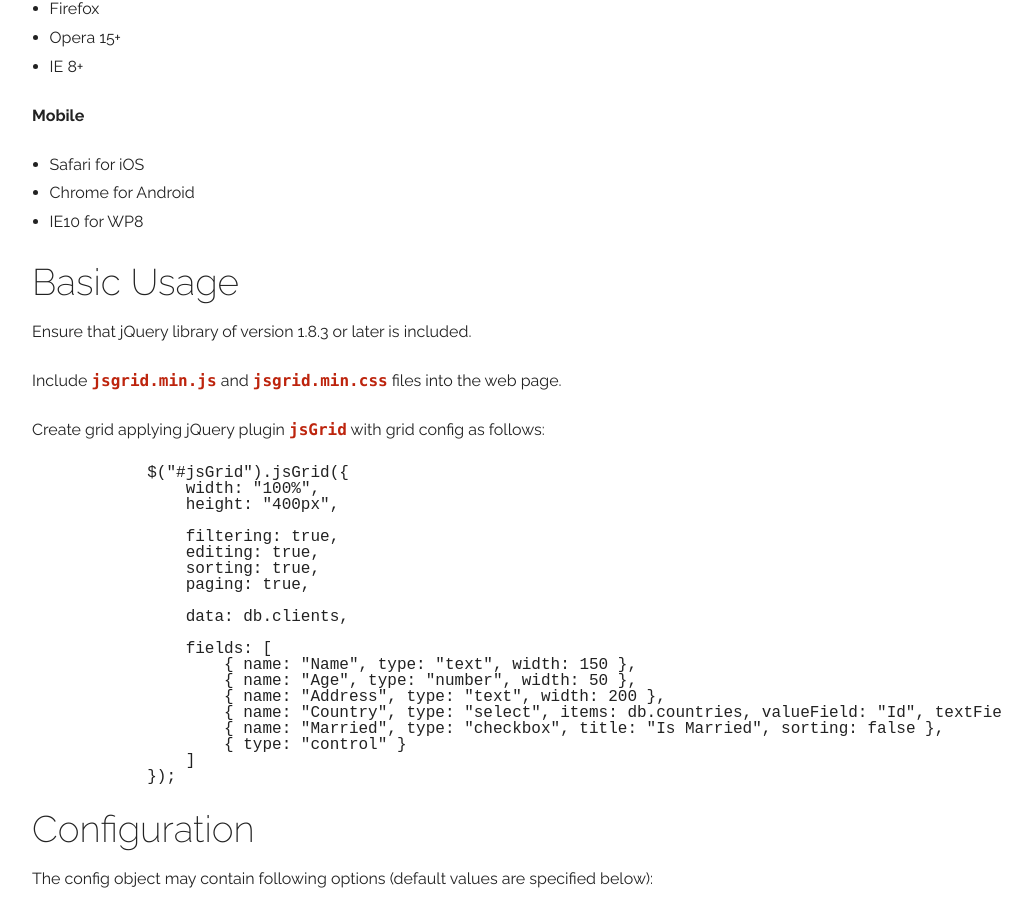
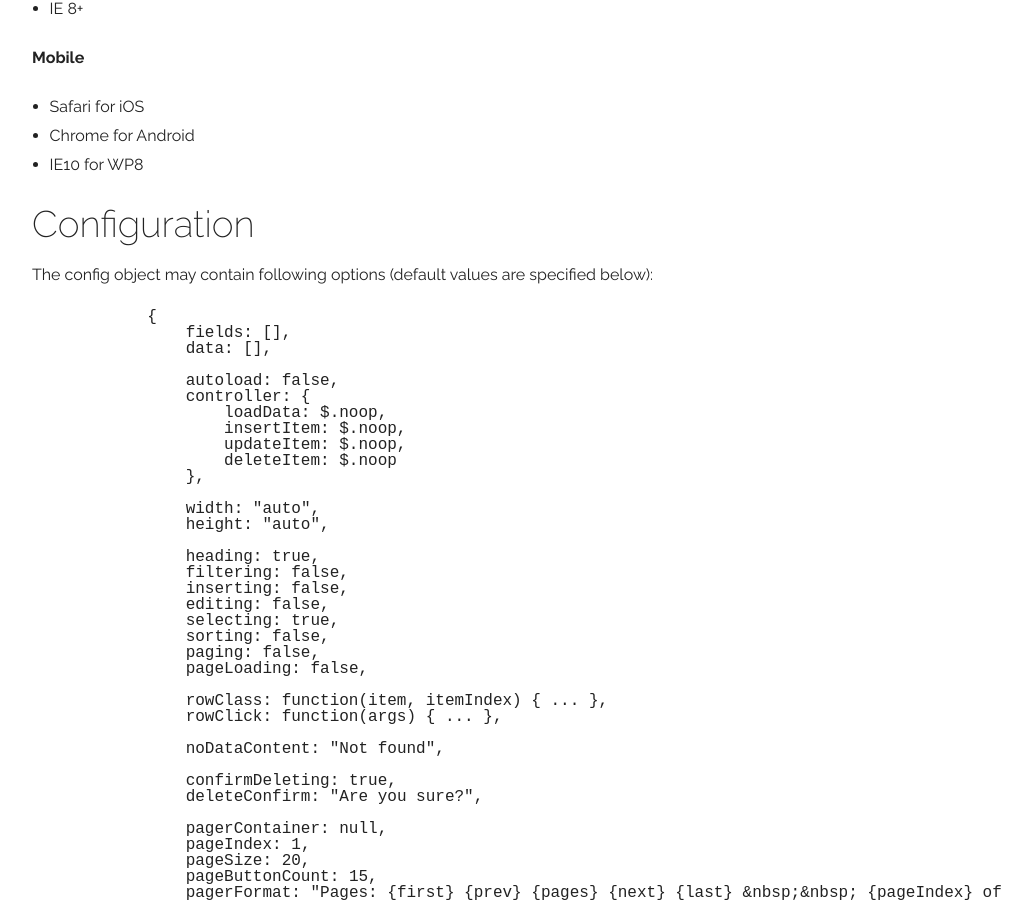
Before and after one commit to tabalinas/jsgrid, a Jekyll site: the page built from documentation.html, in a window 1280 px wide and 900 px high, scrolled down 741 px. Shown: the whole window, without its empty margins (123-1155 px from the left). Built offline with Jekyll 4.4.1, drawn with Linux system fonts in a browser that asks for light colours; nearby versions of some CDN libraries; some of the changed text lies outside the part shown.

```diff
--- a/_includes/nav.html
+++ b/_includes/nav.html
@@ -1,4 +1,4 @@
 <li><a href="{{ site.url }}">Home</a></li>
-<li><a href="download.html">Download</a></li>
+<li><a href="getting-started.html">Getting Started</a></li>
 <li><a href="demos.html">Demos</a></li>
 <li><a href="documentation.html">Documentation</a></li>
--- a/documentation.html
+++ b/documentation.html
@@ -11,9 +11,7 @@ title: jsGrid - Documentation
 
         <ul>
             <li><a href="#requirement">Requirement</a></li>
-            <li><a href="#demo">Demo</a></li>
             <li><a href="#compatibility">Compatibility</a></li>
-            <li><a href="#basic-usage">Basic Usage</a></li>
             <li><a href="#configuration">Configuration</a></li>
             <li><a href="#grid-fields">Grid Fields</a></li>
             <li><a href="#methods">Methods</a></li>
@@ -49,59 +47,6 @@ title: jsGrid - Documentation
             <li>Chrome for Android</li>
             <li>IE10 for WP8</li>
         </ul>
-
-        <h2>
-            <a id="basic-usage" class="anchor" href="#basic-usage" aria-hidden="true"><span class="octicon octicon-link"></span></a>Basic
-            Usage</h2>
-
-        <p>Ensure that jQuery library of version 1.8.3 or later is included.</p>
-
-        <p>Include <code>jsgrid.min.js</code> and <code>jsgrid.min.css</code> files into the web page.</p>
-
-        <p>Create grid applying jQuery plugin <code>jsGrid</code> with grid config as follows:</p>
-
-        <div class="highlight highlight-javascript"><pre>
-            $(<span class="pl-s1"><span class="pl-pds">"</span>#jsGrid<span class="pl-pds">"</span></span>).jsGrid({
-                width<span class="pl-k">:</span> <span class="pl-s1"><span class="pl-pds">"</span>100%<span
-                class="pl-pds">"</span></span>,
-                height<span class="pl-k">:</span> <span class="pl-s1"><span class="pl-pds">"</span>400px<span
-                class="pl-pds">"</span></span>,
-
-                filtering<span class="pl-k">:</span> <span class="pl-c1">true</span>,
-                editing<span class="pl-k">:</span> <span class="pl-c1">true</span>,
-                sorting<span class="pl-k">:</span> <span class="pl-c1">true</span>,
-                paging<span class="pl-k">:</span> <span class="pl-c1">true</span>,
-
-                data<span class="pl-k">:</span> db.clients,
-
-                fields<span class="pl-k">:</span> [
-                    { name<span class="pl-k">:</span> <span class="pl-s1"><span class="pl-pds">"</span>Name<span class="pl-pds">"</span></span>, type<span
-                class="pl-k">:</span> <span class="pl-s1"><span class="pl-pds">"</span>text<span class="pl-pds">"</span></span>, width<span
-                class="pl-k">:</span> <span class="pl-c1">150</span> },
-                    { name<span class="pl-k">:</span> <span class="pl-s1"><span class="pl-pds">"</span>Age<span
-                class="pl-pds">"</span></span>, type<span class="pl-k">:</span> <span class="pl-s1"><span
-                class="pl-pds">"</span>number<span class="pl-pds">"</span></span>, width<span class="pl-k">:</span> <span
-                class="pl-c1">50</span> },
-                    { name<span class="pl-k">:</span> <span class="pl-s1"><span class="pl-pds">"</span>Address<span
-                class="pl-pds">"</span></span>, type<span class="pl-k">:</span> <span class="pl-s1"><span
-                class="pl-pds">"</span>text<span class="pl-pds">"</span></span>, width<span class="pl-k">:</span> <span
-                class="pl-c1">200</span> },
-                    { name<span class="pl-k">:</span> <span class="pl-s1"><span class="pl-pds">"</span>Country<span
-                class="pl-pds">"</span></span>, type<span class="pl-k">:</span> <span class="pl-s1"><span
-                class="pl-pds">"</span>select<span class="pl-pds">"</span></span>, items<span class="pl-k">:</span> db.countries, valueField<span
-                class="pl-k">:</span> <span class="pl-s1"><span class="pl-pds">"</span>Id<span class="pl-pds">"</span></span>, textField<span
-                class="pl-k">:</span> <span class="pl-s1"><span class="pl-pds">"</span>Name<span class="pl-pds">"</span></span> },
-                    { name<span class="pl-k">:</span> <span class="pl-s1"><span class="pl-pds">"</span>Married<span
-                class="pl-pds">"</span></span>, type<span class="pl-k">:</span> <span class="pl-s1"><span
-                class="pl-pds">"</span>checkbox<span class="pl-pds">"</span></span>, title<span class="pl-k">:</span> <span
-                class="pl-s1"><span class="pl-pds">"</span>Is Married<span class="pl-pds">"</span></span>, sorting<span
-                class="pl-k">:</span> <span class="pl-c1">false</span> },
-                    { type<span class="pl-k">:</span> <span class="pl-s1"><span class="pl-pds">"</span>control<span
-                class="pl-pds">"</span></span> }
-                ]
-            });
-            </pre>
-        </div>
 
         <h2>
             <a id="configuration" class="anchor" href="#configuration" aria-hidden="true"><span
@@ -1805,24 +1750,6 @@ title: jsGrid - Documentation
             }
             </pre>
         </div>
-        </section>
-
-        <aside id="sidebar">
-            <a href="https://github.com/tabalinas/jsgrid/zipball/master" class="button">
-                <small>Download</small>
-                .zip file
-            </a>
-            <a href="https://github.com/tabalinas/jsgrid/tarball/master" class="button">
-                <small>Download</small>
-                .tar.gz file
-            </a>
-
-            <p class="repo-owner"><a href="https://github.com/tabalinas/jsgrid"></a> is maintained by <a
-                    href="https://github.com/tabalinas">tabalinas</a>.</p>
-
-            <p>This page was generated by <a href="https://pages.github.com">GitHub Pages</a> using the Architect theme by <a
-                    href="https://twitter.com/jasonlong">Jason Long</a>.</p>
-        </aside>
 
     </div>
 </div>
```
Also changed, not shown: download.html (deleted, +0 -10 lines), getting-started.html (added, +71 -0 lines).
